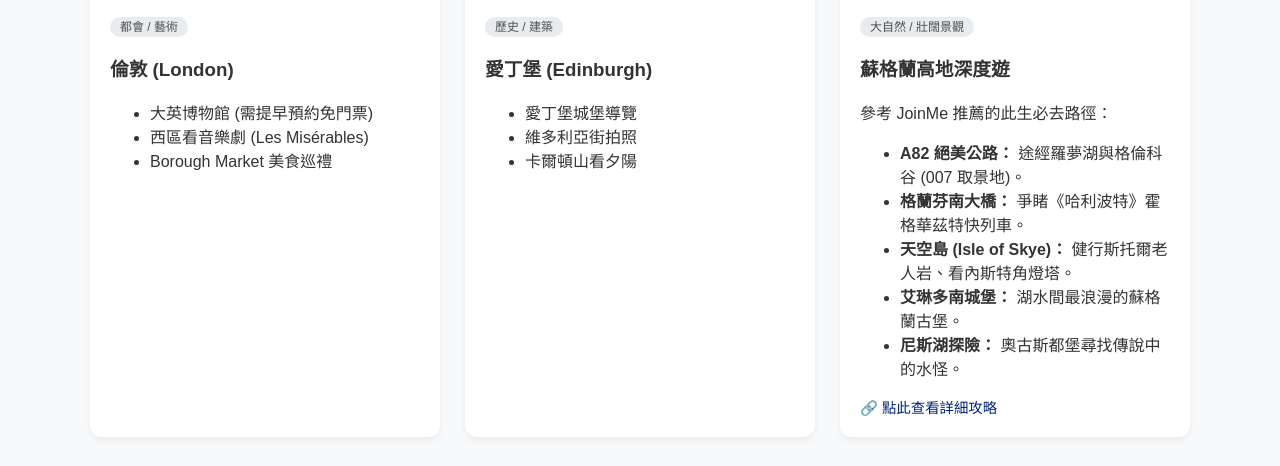
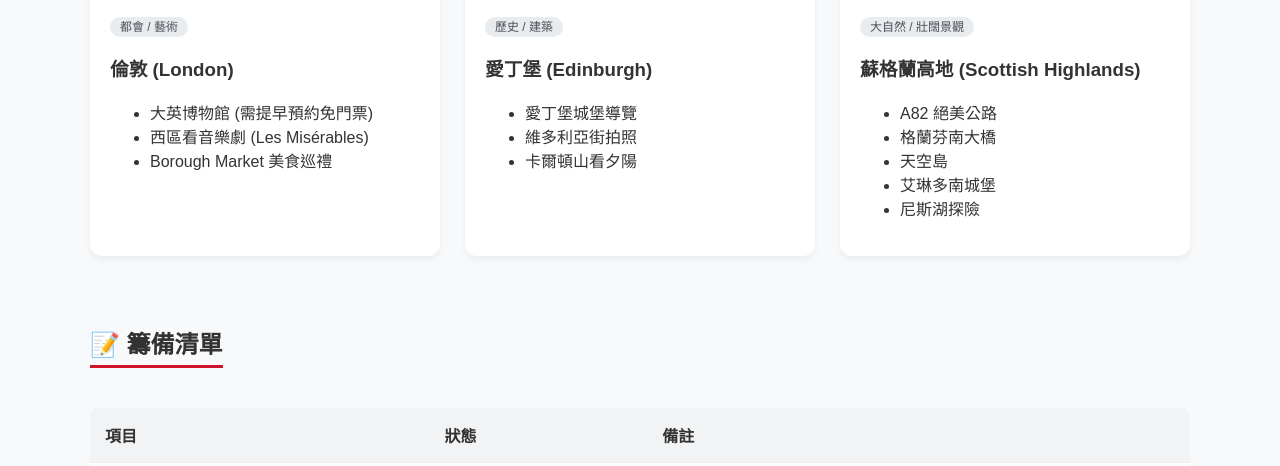
Before and after one commit to ShianShe/uk-trip-2026, a plain HTML site: page index.html in a window 1280 px wide. Shown: the part 737-1203 px from the top of the page. Drawn offline with Linux system fonts and the light colour scheme.

Commit message:
update: journey

```diff
--- a/index.html
+++ b/index.html
@@ -61,17 +61,14 @@
                     </div>
                     <div class="card-content">
                         <span class="tag">大自然 / 壯闊景觀</span>
-                        <h3>蘇格蘭高地深度遊</h3>
-                        <p>參考 JoinMe 推薦的此生必去路徑：</p>
+                        <h3>蘇格蘭高地 (Scottish Highlands)</h3>
                         <ul>
-                            <li><strong>A82 絕美公路：</strong> 途經羅夢湖與格倫科谷 (007 取景地)。</li>
-                            <li><strong>格蘭芬南大橋：</strong> 爭睹《哈利波特》霍格華茲特快列車。</li>
-                            <li><strong>天空島 (Isle of Skye)：</strong> 健行斯托爾老人岩、看內斯特角燈塔。</li>
-                            <li><strong>艾琳多南城堡：</strong> 湖水間最浪漫的蘇格蘭古堡。</li>
-                            <li><strong>尼斯湖探險：</strong> 奧古斯都堡尋找傳說中的水怪。</li>
+                            <li>A82 絕美公路</li>
+                            <li>格蘭芬南大橋</li>
+                            <li>天空島</li>
+                            <li>艾琳多南城堡</li>
+                            <li>尼斯湖探險</li>
                         </ul>
-                        <a href="https://joinme-travel.com/highland-scotland/" target="_blank"
-                            style="color: var(--uk-blue); font-size: 0.9rem; text-decoration: none;">🔗 點此查看詳細攻略</a>
                     </div>
                 </article>
             </div>
```
